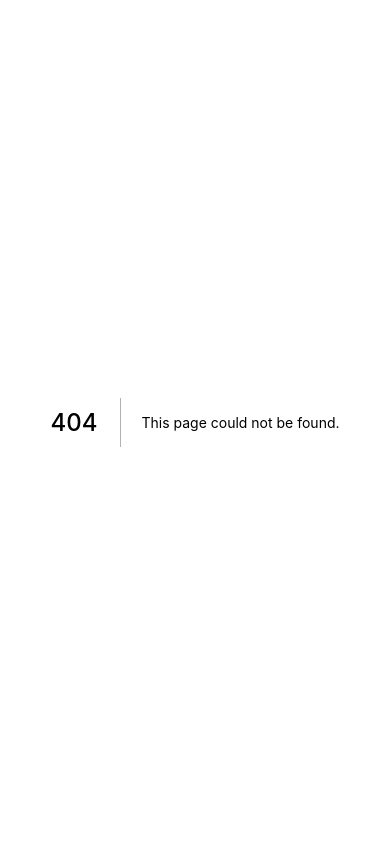
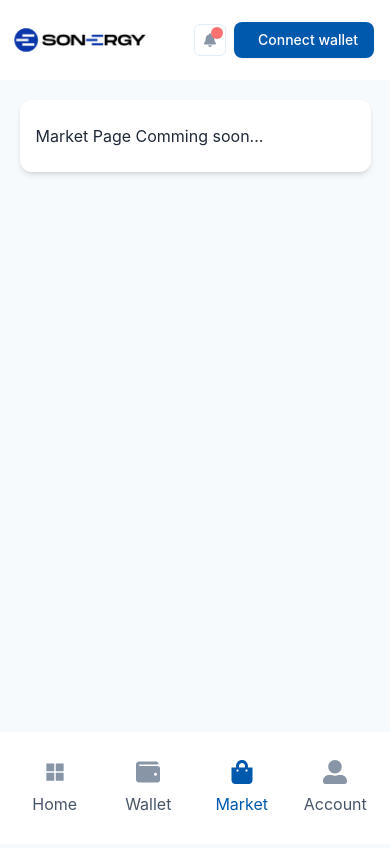
Before and after one commit to afullsnack/sonergy_test, a Next.js app: page /market in a window 390 px wide. Before the commit this address had no page. Shown: the top 848 px of the page. Built offline with nearby package versions, Linux system fonts and the light colour scheme.

Commit message:
CHORE: Fixed responsiveness and primary navigation colors

```diff
--- a/components/Layout.tsx
+++ b/components/Layout.tsx
@@ -1,3 +1,4 @@
+import { useRouter } from "next/router";
 import { useEffect, useState } from "react";
 import { AiFillAppstore } from "react-icons/ai";
 import { FaBell, FaMoon, FaShoppingBag, FaUserAlt, FaWallet } from "react-icons/fa";
@@ -35,6 +36,8 @@ export default function withLayout(BaseComp: React.ElementType) {
 
 
   const Page:React.FunctionComponent = (props) => {
+    const router = useRouter();
+    const { pathname } = router;
     const [isMobile, setIsMobile] = useState(false);
     useEffect(() => {
       console.log(getCurrentBreakpoint(), "Break point value");
@@ -52,27 +55,27 @@ export default function withLayout(BaseComp: React.ElementType) {
     }, []); //Call once
 
     return (
-      <div className="container">
+      <>
         <div className="w-[100%] mobile:bg-white desktop:bg-white flex items-center justify-between desktop:pr-6 desktop:pl-3 pr-4 mb-2">
           <Logo />
           {
             !isMobile && (
               <div className="w-[100%] max-w-xl h-20 flex py-1 items-stretch justify-center rounded-sm bg-transparent">
-                <div className="flex-1 flex items-center justify-center px-2">
-                  <AiFillAppstore size={20} color="#0059AC" />
-                  <span className="text-primary text-md font-medium ml-2">Home</span>
+                <div className="flex-1 flex items-center justify-center px-2 hover:cursor-pointer" onClick={e => router.push('/home/')}>
+                  <AiFillAppstore size={20} color={pathname.includes('home')? "#0059AC" : "#8895A7"} />
+                  <span className={`text-md font-medium ml-2 ${pathname.includes('home')? 'text-primary' : 'text-slate-600'}`}>Home</span>
                 </div>
-                <div className="flex-1 flex items-center justify-center px-2">
-                  <FaWallet size={20} />
-                  <span className="text-slate-600 text-md font-medium  ml-2">Wallet</span>
+                <div className="flex-1 flex items-center justify-center px-2 hover:cursor-pointer" onClick={e => router.push('/wallet/')}>
+                  <FaWallet size={20} color={pathname.includes('wallet')? "#0059AC" : "#8895A7"} />
+                  <span className={`text-md font-medium  ml-2 ${pathname.includes('wallet')? 'text-primary' : 'text-slate-600'}`}>Wallet</span>
                 </div>
-                <div className="flex-1 flex items-center justify-center px-2">
-                  <FaShoppingBag size={20} />
-                  <span className="text-slate-600 text-md font-medium  ml-2">Market</span>
+                <div className="flex-1 flex items-center justify-center px-2 hover:cursor-pointer" onClick={e => router.push('/market/')}>
+                  <FaShoppingBag size={20} color={pathname.includes('market')? "#0059AC" : "#8895A7"} />
+                  <span className={`text-md font-medium  ml-2 ${pathname.includes('market')? 'text-primary' : 'text-slate-600'}`}>Market</span>
                 </div>
-                <div className="flex-1 flex items-center justify-center px-2">
-                  <FaUserAlt size={20} />
-                  <span className="text-slate-600 text-md font-medium  ml-2">Account</span>
+                <div className="flex-1 flex items-center justify-center px-2 hover:cursor-pointer" onClick={e => router.push('/account/')}>
+                  <FaUserAlt size={20} color={pathname.includes('account')? "#0059AC" : "#8895A7"} />
+                  <span className={`text-md font-medium  ml-2 ${pathname.includes('account')? 'text-primary' : 'text-slate-600'}`}>Account</span>
                 </div>
               </div>
             )
@@ -92,6 +95,7 @@ export default function withLayout(BaseComp: React.ElementType) {
             <ButtonPrimary text="Connect wallet" type="small" onClick={e => console.log(e, "Connect wallet clicked")} icon={null} iconPosition={null} block={false} />
           </div>
         </div>
+        <div className="container">
           <div className="w-[100%] mobile:pb-[112px] p-0 h-auto flex flex-col items-start justify-center my-0 mx-auto scroll-smooth">
             <BaseComp {...props} />
           </div>
@@ -99,27 +103,28 @@ export default function withLayout(BaseComp: React.ElementType) {
             isMobile && (
               <div className="w-[100%] bg-white desktop:hidden flex items-center mobile:justify-between justify-center py-4 px-2 fixed bottom-0 left-0 right-0">
                 <div className="w-[100%] h-20 flex py-1 items-stretch justify-center rounded-sm bg-transparent">
-                <div className="flex-1 flex flex-col items-center justify-between py-2">
-                  <AiFillAppstore size={24} color="#0059AC" />
-                  <span className="text-primary text-md font-medium">Home</span>
+                  <div className="flex-1 flex flex-col items-center justify-between py-2 hover:cursor-pointer" onClick={e => router.push('/home/')}>
+                    <AiFillAppstore size={24} color={pathname.includes('home')? "#0059AC" : "#8895A7"} />
+                    <span className={`text-md ${pathname.includes('home')? 'text-primary' : 'text-slate-600'}`}>Home</span>
                   </div>
-                <div className="flex-1 flex flex-col items-center justify-between py-2">
-                  <FaWallet size={24} />
-                  <span className="text-slate-600 text-md">Wallet</span>
+                  <div className="flex-1 flex flex-col items-center justify-between py-2 hover:cursor-pointer" onClick={e => router.push('/wallet/')}>
+                    <FaWallet size={24} color={pathname.includes('wallet')? "#0059AC" : "#8895A7"} />
+                    <span className={`text-md ${pathname.includes('wallet')? 'text-primary' : 'text-slate-600'}`}>Wallet</span>
                   </div>
-                <div className="flex-1 flex flex-col items-center justify-between py-2">
-                  <FaShoppingBag size={24} />
-                  <span className="text-slate-600 text-md">Market</span>
+                  <div className="flex-1 flex flex-col items-center justify-between py-2 hover:cursor-pointer" onClick={e => router.push('/market/')}>
+                    <FaShoppingBag size={24} color={pathname.includes('market')? "#0059AC" : "#8895A7"} />
+                    <span className={`"text-md" ${pathname.includes('market')? 'text-primary' : 'text-slate-600'}`}>Market</span>
                   </div>
-                <div className="flex-1 flex flex-col items-center justify-between py-2">
-                  <FaUserAlt size={24} />
-                  <span className="text-slate-600 text-md">Account</span>
+                  <div className="flex-1 flex flex-col items-center justify-between py-2 hover:cursor-pointer" onClick={e => router.push('/account/')}>
+                    <FaUserAlt size={24} color={pathname.includes('account')? "#0059AC" : "#8895A7"} />
+                    <span className={`text-md ${pathname.includes('account')? 'text-primary' : 'text-slate-600'}`}>Account</span>
                   </div>
                 </div>
               </div>
             )
           }
         </div>
+      </>
     );
   }
 
--- a/components/Survey.tsx
+++ b/components/Survey.tsx
@@ -27,7 +27,7 @@ export const AvailableSurveyCarousel = () => {
   const router = useRouter();
 
   return (
-    <div className="w-full carousel max-w-sm space-x-4 bg-transparent">
+    <div className="w-full carousel max-w-sm desktop:max-w-screen-desktop space-x-4 bg-transparent">
       <div className="carousel-item max-w-xs">
         <OnboardCard>
           <div className="flex flex-col items-start justify-between mb-3">
--- a/pages/account/index.tsx
+++ b/pages/account/index.tsx
@@ -55,7 +55,7 @@ function Account() {
 const MenuItem = ({ onClick, title, subText, icon, extra }) => {
 
   return (
-    <div className="w-full mx-auto bg-white rounded-lg flex items-center space-x-4" onClick={onClick}>
+    <div className="w-full mx-auto bg-white rounded-lg flex items-center space-x-4 hover:cursor-pointer" onClick={onClick}>
       <div className="shrink-0 rounded-xl border-solid bg-gray-100 p-3">
         {icon}
       </div>
--- /dev/null
+++ b/pages/market/index.tsx
@@ -0,0 +1,19 @@
+import withLayout from "../../components/Layout";
+import OnboardCard from "../../components/OnboardCard";
+
+
+function Market() {
+
+  return (
+    <div className="w-full">
+      <div className="flex flex-col items-start justify-start w-full bg-transparent mobile:p-3 mb-8">
+        <OnboardCard>
+          <h2>Market Page Comming soon...</h2>
+        </OnboardCard>
+      </div>
+    </div>
+  );
+}
+
+
+export default withLayout(Market);
--- a/pages/wallet/index.tsx
+++ b/pages/wallet/index.tsx
@@ -22,25 +22,25 @@ function Wallet() {
           <span className="text-xs text-white font-light mb-2">$42,356.40</span>
         </div>
         <div className="w-full flex flex-row items-center justify-center space-x-8 px-6">
-          <div className="flex flex-col items-center justify-evenly" onClick={e => router.push('/wallet/deposit')}>
+          <div className="flex flex-col items-center justify-evenly hover:cursor-pointer" onClick={e => router.push('/wallet/deposit')}>
             <div className="shrink-0 rounded-xl border-solid border-green-200 border-[.9px] p-3 mb-2">
               <FaArrowCircleUp size={18} color="#27C079" />
             </div>
             <span className="text-xs text-slate-800 font-medium">Deposit</span>
           </div>
-          <div className="flex flex-col items-center justify-evenly" onClick={e => router.push('/wallet/withdraw')}>
+          <div className="flex flex-col items-center justify-evenly hover:cursor-pointer" onClick={e => router.push('/wallet/withdraw')}>
             <div className="shrink-0 rounded-xl border-solid border-red-200 border-[.9px] p-3 mb-2">
               <FaArrowCircleDown size={18} color="red" />
             </div>
             <span className="text-xs text-slate-800 font-medium">Withdraw</span>
           </div>
-          <div className="flex flex-col items-center justify-evenly" onClick={e => router.push('/wallet/buy')}>
+          <div className="flex flex-col items-center justify-evenly hover:cursor-pointer" onClick={e => router.push('/wallet/buy')}>
             <div className="shrink-0 rounded-xl border-solid border-orange-200 border-[.9px] p-3 mb-2">
               <FaTag size={18} color="orange" />
             </div>
             <span className="text-xs text-slate-800 font-medium">Buy</span>
           </div>
-          <div className="flex flex-col items-center justify-evenly" onClick={e => router.push('/wallet/stake')}>
+          <div className="flex flex-col items-center justify-evenly hover:cursor-pointer" onClick={e => router.push('/wallet/stake')}>
             <div className="shrink-0 rounded-xl border-solid border-blue-200 border-[.9px] p-3 mb-2">
               <FaPercentage size={18} color="#62B2FD" />
             </div>
@@ -53,7 +53,7 @@ function Wallet() {
       <div className="flex flex-col items-start justify-start w-full bg-transparent mobile:p-3 mb-10">
         <div className="w-full flex items-center justify-between">
           <span className="text-[16px] desktop:text-lg font-medium text-slate-800 mb-2">Wallet transactions</span>
-          <span className="text-sm desktop:text-lg font-medium text-blue-600 mb-2" onClick={e => router.push('/wallet/trx_list/7days')}>See all</span>
+          <span className="text-sm desktop:text-lg font-medium text-blue-600 mb-2 hover:cursor-pointer" onClick={e => router.push('/wallet/trx_list/7days')}>See all</span>
         </div>
         <TransactionsList router={router} data={[]} />
       </div>
@@ -76,7 +76,7 @@ const NoTransaction = () => (
 const TransactionsList = ({ router, data }) => {
 
   const TransactionIn = ({title, subText, amount, onClick}) => (
-    <div className="w-full mx-auto bg-white rounded-lg flex items-center space-x-4" onClick={onClick}>
+    <div className="w-full mx-auto bg-white rounded-lg flex items-center space-x-4 hover:cursor-pointer" onClick={onClick}>
       <div className="shrink-0 rounded-xl border-solid bg-green-50 p-3">
         <IoArrowDown size={18} className="rotate-45" color="rgba(0, 190, 112, 1)" />
       </div>
@@ -92,7 +92,7 @@ const TransactionsList = ({ router, data }) => {
   );
 
   const TransactionOut = ({title, subText, amount, onClick}) => (
-    <div className="w-full mx-auto bg-white rounded-lg flex items-center space-x-4" onClick={onClick}>
+    <div className="w-full mx-auto bg-white rounded-lg flex items-center space-x-4 hover:cursor-pointer" onClick={onClick}>
       <div className="shrink-0 rounded-xl bg-red-50 p-3">
         <IoArrowUp size={18} className="rotate-45" color="rgba(238, 29, 35, 1)" />
       </div>
--- a/pages/wallet/trx_detail/[trx_id].tsx
+++ b/pages/wallet/trx_detail/[trx_id].tsx
@@ -13,7 +13,7 @@ function TrxDetail() {
   return (
     <div className="w-full">
       <div className="flex flex-col items-start justify-start w-full bg-transparent mobile:p-3 mb-10">
-        <div className="flex items-center justify-start space-x-1 mb-3" onClick={e => router.back()}>
+        <div className="flex items-center justify-start space-x-1 mb-3 hover:cursor-pointer" onClick={e => router.back()}>
           <AiFillLeftCircle />
           <span className="text-sm font-medium text-gray-800">Transaction details</span>
         </div>
--- a/pages/wallet/trx_list/[sort].tsx
+++ b/pages/wallet/trx_list/[sort].tsx
@@ -41,7 +41,7 @@ function TransactionMoreList() {
 const TransactionsList = ({ router, data }) => {
 
   const TransactionIn = ({title, subText, amount, onClick}) => (
-    <div className="w-full mx-auto bg-white rounded-lg flex items-center space-x-4" onClick={onClick}>
+    <div className="w-full mx-auto bg-white rounded-lg flex items-center space-x-4 hover:cursor-pointer" onClick={onClick}>
       <div className="shrink-0 rounded-xl border-solid bg-green-50 p-3">
         <IoArrowDown size={18} className="rotate-45" color="rgba(0, 190, 112, 1)" />
       </div>
@@ -57,7 +57,7 @@ const TransactionsList = ({ router, data }) => {
   );
 
   const TransactionOut = ({title, subText, amount, onClick}) => (
-    <div className="w-full mx-auto bg-white rounded-lg flex items-center space-x-4" onClick={onClick}>
+    <div className="w-full mx-auto bg-white rounded-lg flex items-center space-x-4 hover:cursor-pointer" onClick={onClick}>
       <div className="shrink-0 rounded-xl bg-red-50 p-3">
         <IoArrowUp size={18} className="rotate-45" color="rgba(238, 29, 35, 1)" />
       </div>
--- a/styles/globals.css
+++ b/styles/globals.css
@@ -25,8 +25,9 @@ a {
 
 @layer components {
   .container {
-    @apply w-[100vw] min-w-full min-h-screen flex flex-col items-stretch justify-start my-0 mx-auto;
+    @apply w-screen min-h-screen flex flex-col items-stretch justify-start my-0 mx-auto;
   }
+  /* w-[100vw] min-w-full */
 
   .btn-active {
     @apply bg-primary text-white
--- a/tailwind.config.js
+++ b/tailwind.config.js
@@ -25,24 +25,4 @@ module.exports = {
     extend: {},
   },
   plugins: [require("daisyui")],
-  daisyui: {
-    themes: [
-      "light",
-      "dark",
-      {
-        primary: "rgba(0, 89, 172, 1)",
-      },
-      {
-        light: {
-          ...require("daisyui/src/colors/themes")["[data-theme=light]"],
-          primary: "rgba(0, 89, 172, 1)",
-          "primary-focus": "mediumblue",
-        },
-        mytheme: {
-          primary: "rgba(0, 89, 172, 1)",
-          secondary: "rgba(247, 250, 252, 1)",
-        },
-      },
-    ],
-  },
 };
```
Lines whose indentation alone changed are shown as unchanged.
